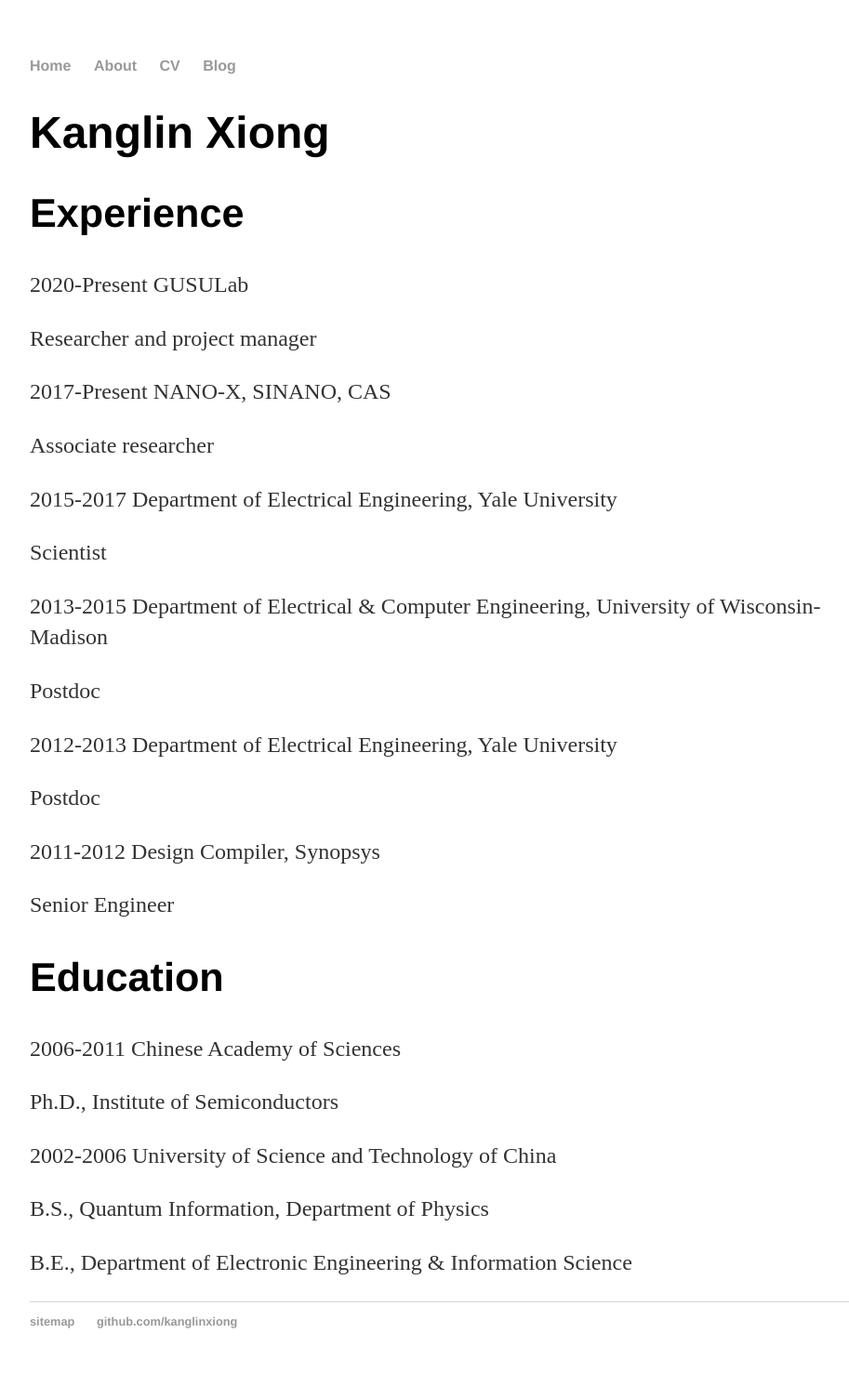
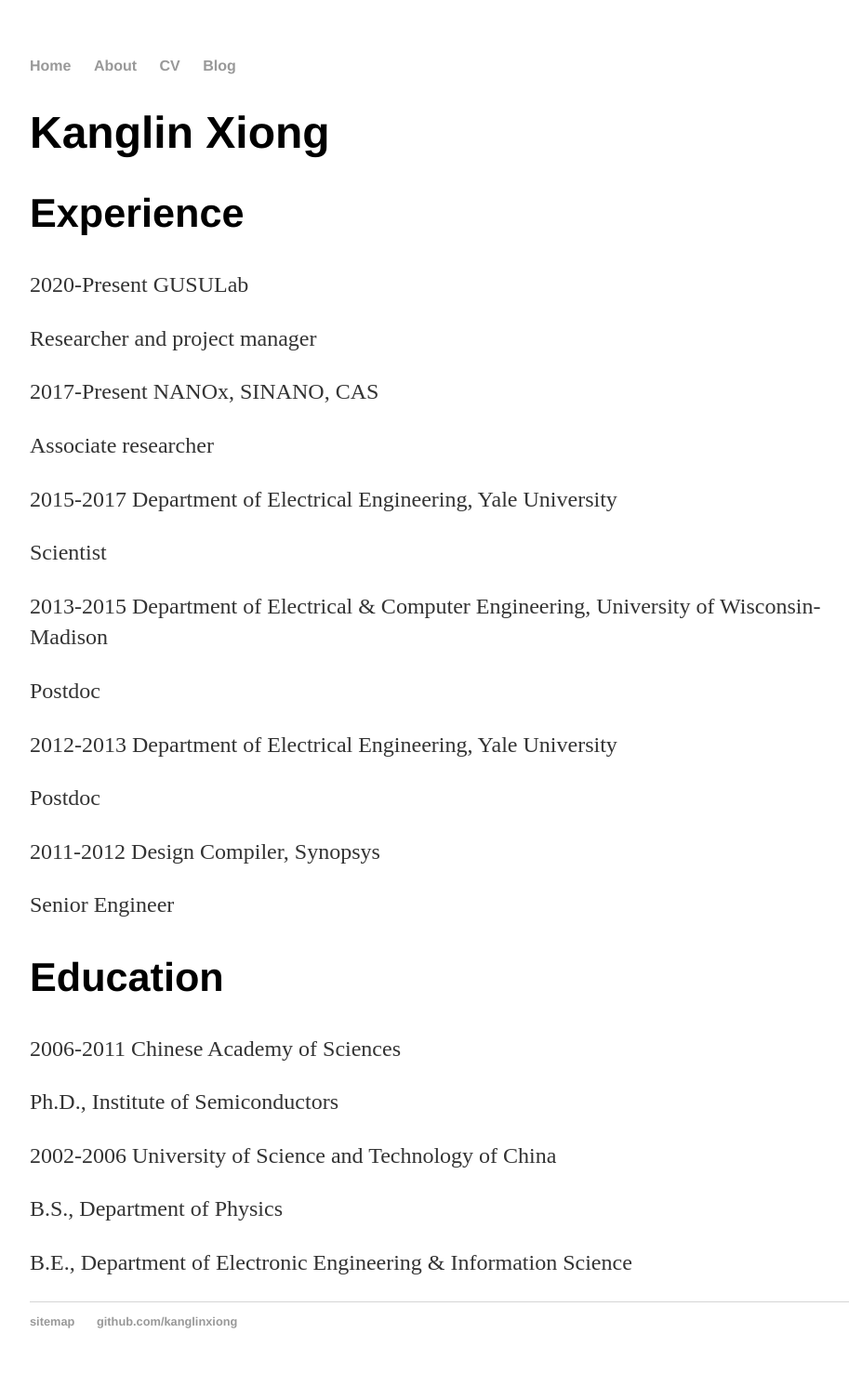
Before and after one commit to KanglinXiong/kanglinxiong.github.io, a Jekyll site: the page built from cv/brief.html, in a window 1280 px wide. Shown: the whole page at 93% size, without its empty margins (160-1073 px from the left). Built offline with Jekyll 4.4.1, drawn with Linux system fonts in a browser that asks for light colours.

Commit message:
Update brief.html

```diff
--- a/cv/brief.html
+++ b/cv/brief.html
@@ -14,7 +14,7 @@ title: Kanglin Xiong's CV
 <p>Researcher and project manager</p>
 
 
-<p>2017-Present NANO-X, SINANO, CAS</p>
+<p>2017-Present NANOx, SINANO, CAS</p>
 
 <p>Associate researcher</p>
 
@@ -45,7 +45,7 @@ title: Kanglin Xiong's CV
 
 <p>2002-2006 University of Science and Technology of China</p>
 
-<p>B.S., Quantum Information, Department of Physics</p>
+<p>B.S., Department of Physics</p>
 
 <p>B.E., Department of Electronic Engineering & Information Science</p>
 
```
